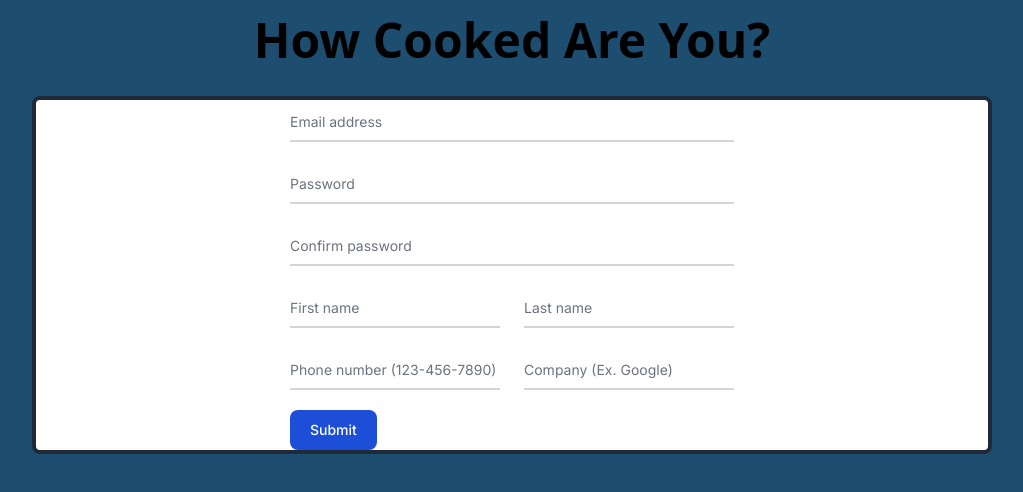
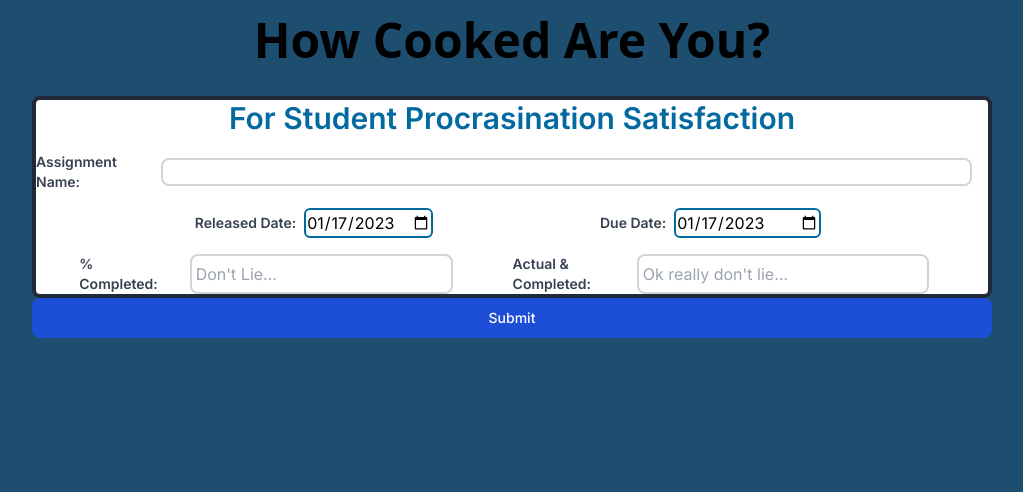
Before and after one commit to GlassesNoGlasses/just-for-fun, a Next.js app: page /howcookedami in a window 1280 px wide. Shown: the top 492 px of the page, without its empty margins (128-1151 px from the left). Built offline with nearby package versions, Linux system fonts and the light colour scheme.

Commit message:
updated layout

```diff
--- a/app/howcookedami/page.tsx
+++ b/app/howcookedami/page.tsx
@@ -2,18 +2,26 @@
 
 import { useState } from "react";
 import { Assignment } from "../interfaces/Assignment";
-import Course from "../interfaces/Course";
 
 export default function Home() {
 
-  const defaultCourse: Course = {
-    name: '',
-    passingGrade: 50,
-    assignments: []
+  const currentDate = new Date();
+  const currentDateFormat = DatePickerFormat(currentDate);
+
+  const defaultAssignment: Assignment = {
+    id: 0,
+    title: '',
+    releasedDate: new Date(),
+    dueDate: new Date(),
+    maxGrade: 0,
+    userGrade: 0,
+    weight: 0,
   };
 
-  const [assignments, setAssignments] = useState<Assignment[]>([]);
-  const [course, setCourse] = useState<Course>(defaultCourse);
+  // states for assignment and feedback
+  const [assignment, setAssignment] = useState<Assignment>(defaultAssignment);
+  const [releasedDate, setReleasedDate] = useState<string>(currentDateFormat);
+  const [dueDate, setDueDate] = useState<string>(currentDateFormat);
   const [feedback, setFeedback] = useState<string>('');
 
   const handleSubmit = (e: React.FormEvent<HTMLFormElement>) => {
@@ -34,39 +42,53 @@ export default function Home() {
             How Cooked Are You?
           </h1>
           <div className="flex h-full w-full justify-center align-middle">
-            <div className="flex h-fit w-3/4 justify-center align-middle
-            bg-white border-solid border-gray-800 border-4 rounded-lg">
-              <form className="max-w-md mx-auto">
-                <div className="relative z-0 w-full mb-5 group">
-                    <input type="email" name="floating_email" id="floating_email" className="block py-2.5 px-0 w-full text-sm text-gray-900 bg-transparent border-0 border-b-2 border-gray-300 appearance-none dark:text-white dark:border-gray-600 dark:focus:border-blue-500 focus:outline-none focus:ring-0 focus:border-blue-600 peer" placeholder=" " required />
-                    <label htmlFor="floating_email" className="peer-focus:font-medium absolute text-sm text-gray-500 dark:text-gray-400 duration-300 transform -translate-y-6 scale-75 top-3 -z-10 origin-[0] peer-focus:start-0 rtl:peer-focus:translate-x-1/4 rtl:peer-focus:left-auto peer-focus:text-blue-600 peer-focus:dark:text-blue-500 peer-placeholder-shown:scale-100 peer-placeholder-shown:translate-y-0 peer-focus:scale-75 peer-focus:-translate-y-6">Email address</label>
-                </div>
-                <div className="relative z-0 w-full mb-5 group">
-                    <input type="password" name="floating_password" id="floating_password" className="block py-2.5 px-0 w-full text-sm text-gray-900 bg-transparent border-0 border-b-2 border-gray-300 appearance-none dark:text-white dark:border-gray-600 dark:focus:border-blue-500 focus:outline-none focus:ring-0 focus:border-blue-600 peer" placeholder=" " required />
-                    <label htmlFor="floating_password" className="peer-focus:font-medium absolute text-sm text-gray-500 dark:text-gray-400 duration-300 transform -translate-y-6 scale-75 top-3 -z-10 origin-[0] peer-focus:start-0 rtl:peer-focus:translate-x-1/4 peer-focus:text-blue-600 peer-focus:dark:text-blue-500 peer-placeholder-shown:scale-100 peer-placeholder-shown:translate-y-0 peer-focus:scale-75 peer-focus:-translate-y-6">Password</label>
-                </div>
-                <div className="relative z-0 w-full mb-5 group">
-                    <input type="password" name="repeat_password" id="floating_repeat_password" className="block py-2.5 px-0 w-full text-sm text-gray-900 bg-transparent border-0 border-b-2 border-gray-300 appearance-none dark:text-white dark:border-gray-600 dark:focus:border-blue-500 focus:outline-none focus:ring-0 focus:border-blue-600 peer" placeholder=" " required />
-                    <label htmlFor="floating_repeat_password" className="peer-focus:font-medium absolute text-sm text-gray-500 dark:text-gray-400 duration-300 transform -translate-y-6 scale-75 top-3 -z-10 origin-[0] peer-focus:start-0 rtl:peer-focus:translate-x-1/4 peer-focus:text-blue-600 peer-focus:dark:text-blue-500 peer-placeholder-shown:scale-100 peer-placeholder-shown:translate-y-0 peer-focus:scale-75 peer-focus:-translate-y-6">Confirm password</label>
-                </div>
-                <div className="grid md:grid-cols-2 md:gap-6">
-                  <div className="relative z-0 w-full mb-5 group">
-                      <input type="text" name="floating_first_name" id="floating_first_name" className="block py-2.5 px-0 w-full text-sm text-gray-900 bg-transparent border-0 border-b-2 border-gray-300 appearance-none dark:text-white dark:border-gray-600 dark:focus:border-blue-500 focus:outline-none focus:ring-0 focus:border-blue-600 peer" placeholder=" " required />
-                      <label htmlFor="floating_first_name" className="peer-focus:font-medium absolute text-sm text-gray-500 dark:text-gray-400 duration-300 transform -translate-y-6 scale-75 top-3 -z-10 origin-[0] peer-focus:start-0 rtl:peer-focus:translate-x-1/4 peer-focus:text-blue-600 peer-focus:dark:text-blue-500 peer-placeholder-shown:scale-100 peer-placeholder-shown:translate-y-0 peer-focus:scale-75 peer-focus:-translate-y-6">First name</label>
+            <div className="flex h-fit w-3/4 justify-center align-middle">
+              <form className="flex h-full w-full flex-col" onSubmit={handleSubmit}>
+                <div className="flex flex-col gap-4 h-fit w-full bg-white border-solid border-gray-800 border-4 rounded-lg">
+                  <h2 className="text-3xl font-semibold text-sky-700 text-center">
+                    For Student Procrasination Satisfaction
+                  </h2>
+                  <div className="flex items-center">
+                    <label htmlFor="name" className="text-sm font-semibold text-gray-700">
+                      Assignment Name:
+                    </label>
+                    <input type="text" name="name" id="name" className="w-full text-black px-1 mx-4 border-2 border-gray-300 rounded-lg focus:ring-4 focus:outline-none focus:ring-blue-300 dark:focus:ring-blue-800"/>
                   </div>
-                  <div className="relative z-0 w-full mb-5 group">
-                      <input type="text" name="floating_last_name" id="floating_last_name" className="block py-2.5 px-0 w-full text-sm text-gray-900 bg-transparent border-0 border-b-2 border-gray-300 appearance-none dark:text-white dark:border-gray-600 dark:focus:border-blue-500 focus:outline-none focus:ring-0 focus:border-blue-600 peer" placeholder=" " required />
-                      <label htmlFor="floating_last_name" className="peer-focus:font-medium absolute text-sm text-gray-500 dark:text-gray-400 duration-300 transform -translate-y-6 scale-75 top-3 -z-10 origin-[0] peer-focus:start-0 rtl:peer-focus:translate-x-1/4 peer-focus:text-blue-600 peer-focus:dark:text-blue-500 peer-placeholder-shown:scale-100 peer-placeholder-shown:translate-y-0 peer-focus:scale-75 peer-focus:-translate-y-6">Last name</label>
+                  <div className="flex flex-row justify-evenly align-middle">
+                    <div className="flex items-center">
+                      <label htmlFor="released" className="text-sm font-semibold text-gray-700">
+                        Released Date:
+                      </label>
+                      <input type="date" id="released" name="released" value={currentDateFormat} max={releasedDate}
+                      className="text-black mx-2 border-2 border-solid border-sky-700 rounded-md"
+                      onChange={(event) => setReleasedDate(event.target.value)}/>
+                    </div>
+                    <div className="flex items-center">
+                      <label htmlFor="due" className="text-sm font-semibold text-gray-700">
+                        Due Date:
+                      </label>
+                      <input type="date" id="due" name="due" value={currentDateFormat} min={dueDate}
+                      className="text-black mx-2 border-2 border-solid border-sky-700 rounded-md"
+                      onChange={(event) => setDueDate(event.target.value)}/>
+                    </div>
                   </div>
-                </div>
-                <div className="grid md:grid-cols-2 md:gap-6">
-                  <div className="relative z-0 w-full mb-5 group">
-                      <input type="tel" pattern="[0-9]{3}-[0-9]{3}-[0-9]{4}" name="floating_phone" id="floating_phone" className="block py-2.5 px-0 w-full text-sm text-gray-900 bg-transparent border-0 border-b-2 border-gray-300 appearance-none dark:text-white dark:border-gray-600 dark:focus:border-blue-500 focus:outline-none focus:ring-0 focus:border-blue-600 peer" placeholder=" " required />
-                      <label htmlFor="floating_phone" className="peer-focus:font-medium absolute text-sm text-gray-500 dark:text-gray-400 duration-300 transform -translate-y-6 scale-75 top-3 -z-10 origin-[0] peer-focus:start-0 rtl:peer-focus:translate-x-1/4 peer-focus:text-blue-600 peer-focus:dark:text-blue-500 peer-placeholder-shown:scale-100 peer-placeholder-shown:translate-y-0 peer-focus:scale-75 peer-focus:-translate-y-6">Phone number (123-456-7890)</label>
-                  </div>
-                  <div className="relative z-0 w-full mb-5 group">
-                      <input type="text" name="floating_company" id="floating_company" className="block py-2.5 px-0 w-full text-sm text-gray-900 bg-transparent border-0 border-b-2 border-gray-300 appearance-none dark:text-white dark:border-gray-600 dark:focus:border-blue-500 focus:outline-none focus:ring-0 focus:border-blue-600 peer" placeholder=" " required />
-                      <label htmlFor="floating_company" className="peer-focus:font-medium absolute text-sm text-gray-500 dark:text-gray-400 duration-300 transform -translate-y-6 scale-75 top-3 -z-10 origin-[0] peer-focus:start-0 rtl:peer-focus:translate-x-1/4 peer-focus:text-blue-600 peer-focus:dark:text-blue-500 peer-placeholder-shown:scale-100 peer-placeholder-shown:translate-y-0 peer-focus:scale-75 peer-focus:-translate-y-6">Company (Ex. Google)</label>
+                  <div className="flex flex-row align-middle justify-evenly">
+                    <div className="flex flex-row gap-4">
+                      <label htmlFor="complete" className="text-sm font-semibold text-gray-700">
+                        % Completed:
+                      </label>
+                      <input type="text" name="complete" id="complete"
+                      className="w-full text-black px-1 mx-4 border-2 border-gray-300 rounded-lg focus:ring-4 focus:outline-none focus:ring-blue-300 dark:focus:ring-blue-800"
+                      placeholder="Don't Lie..."/>
+                    </div>
+                    <div className="flex flex-row gap-4">
+                      <label htmlFor="actual-completed" className="text-sm font-semibold text-gray-700">
+                        Actual & Completed:
+                      </label>
+                      <input type="text" name="actual-completed" id="actual-completed"
+                      className="w-full text-black px-1 mx-4 border-2 border-gray-300 rounded-lg focus:ring-4 focus:outline-none focus:ring-blue-300 dark:focus:ring-blue-800"
+                      placeholder="Ok really don't lie..."/>
+                    </div>
                   </div>
                 </div>
                 <button type="submit" className="text-white bg-blue-700 hover:bg-blue-800 focus:ring-4 focus:outline-none focus:ring-blue-300 font-medium rounded-lg text-sm w-full sm:w-auto px-5 py-2.5 text-center dark:bg-blue-600 dark:hover:bg-blue-700 dark:focus:ring-blue-800">Submit</button>
@@ -78,3 +100,7 @@ export default function Home() {
     </main>
   );
 }
+
+const DatePickerFormat = (date: Date) => {
+  return date.toISOString().split('T')[0];
+};
--- a/app/interfaces/Assignment.ts
+++ b/app/interfaces/Assignment.ts
@@ -5,4 +5,6 @@ export interface Assignment {
     userGrade: number;
     maxGrade: number;
     weight: number;
+    releasedDate: Date;
+    dueDate: Date;
 }
```
